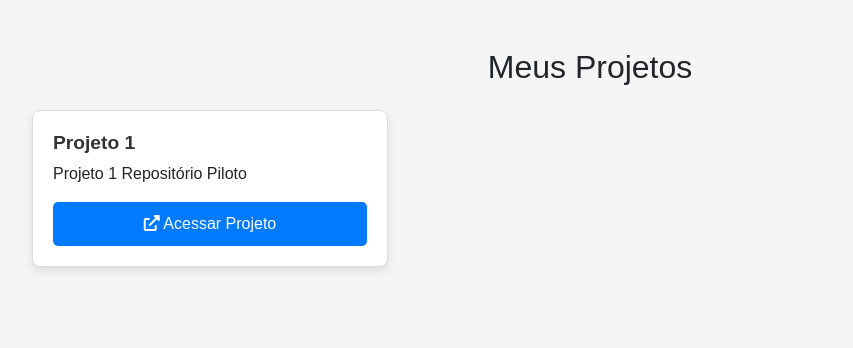
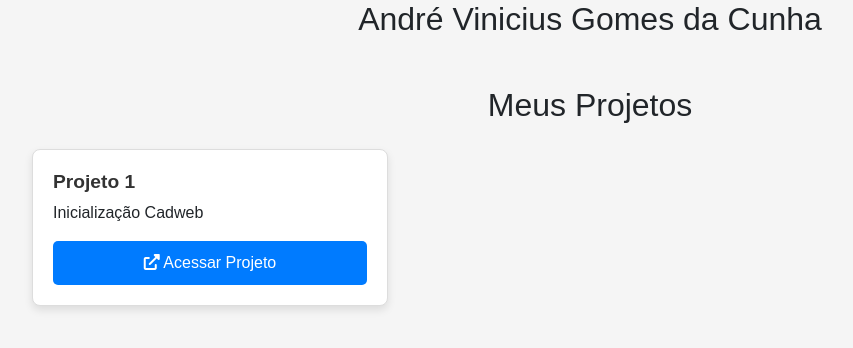
Before and after one commit to andinniv/progweb, a plain HTML site: page index.html in a window 1280 px wide. Shown: the whole page, without its empty margins (50-903 px from the left). Drawn offline with nearby package versions, Linux system fonts and the light colour scheme.

Commit message:
Update index.html

```diff
--- a/index.html
+++ b/index.html
@@ -44,15 +44,15 @@
 </style>
 </head>
 <body>
-
+<div> <h2 class="text-center mb-4">André Vinicius Gomes da Cunha</h2></div>
 <div class="container mt-5">
     <h2 class="text-center mb-4">Meus Projetos</h2>
     <div class="row row-cols-1 row-cols-md-2 row-cols-lg-3 g-4">
         <div class="col">
             <div class="project-box">
                 <h3 class="project-title">Projeto 1</h3>
-                <p>Projeto 1 Repositório Piloto</p>
-                <a href="https://piloto-three.vercel.app/" class="btn project-button"><i class="fas fa-external-link-alt"></i> Acessar Projeto</a>
+                <p>Inicialização Cadweb</p>
+                <a href="https://piloto-three.vercel.app/" class="btn project-button" target="_blank"><i class="fas fa-external-link-alt"></i> Acessar Projeto</a>
             </div>
         </div>
     </div>
```
